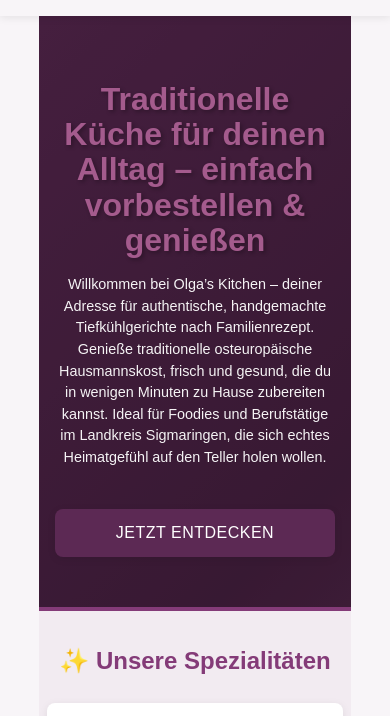
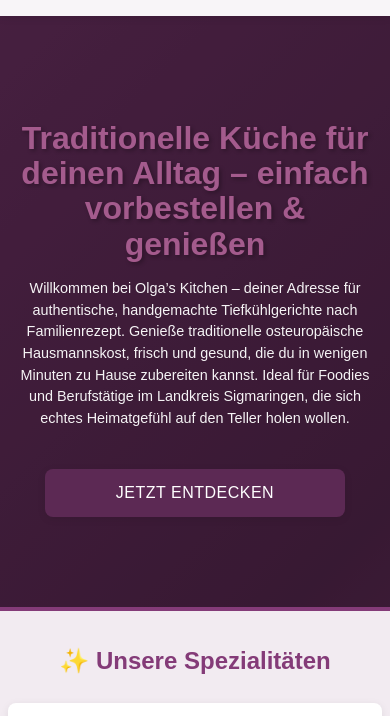
Before and after one commit to tecktim/olgas-kitchen-main, a website built with Vite: page index.html in a window 390 px wide. Shown: the part 98-814 px from the top of the page. Built offline with nearby package versions, Linux system fonts and the light colour scheme.

Commit message:
fix: Adjust section styling to ensure full-width layout and remove margin

```diff
--- a/public/style.css
+++ b/public/style.css
@@ -502,7 +502,11 @@
   .btn, .btn-whatsapp {
     width: 100%;
   }
-  section { padding: var(--spacing) .5rem; }
+  section {
+    padding: var(--spacing) .5rem;
+    max-width: 100%;
+    margin: 0;
+  }
   /* Disable text selection on mobile */
   *, *::before, *::after {
     -webkit-user-select: none;
```
